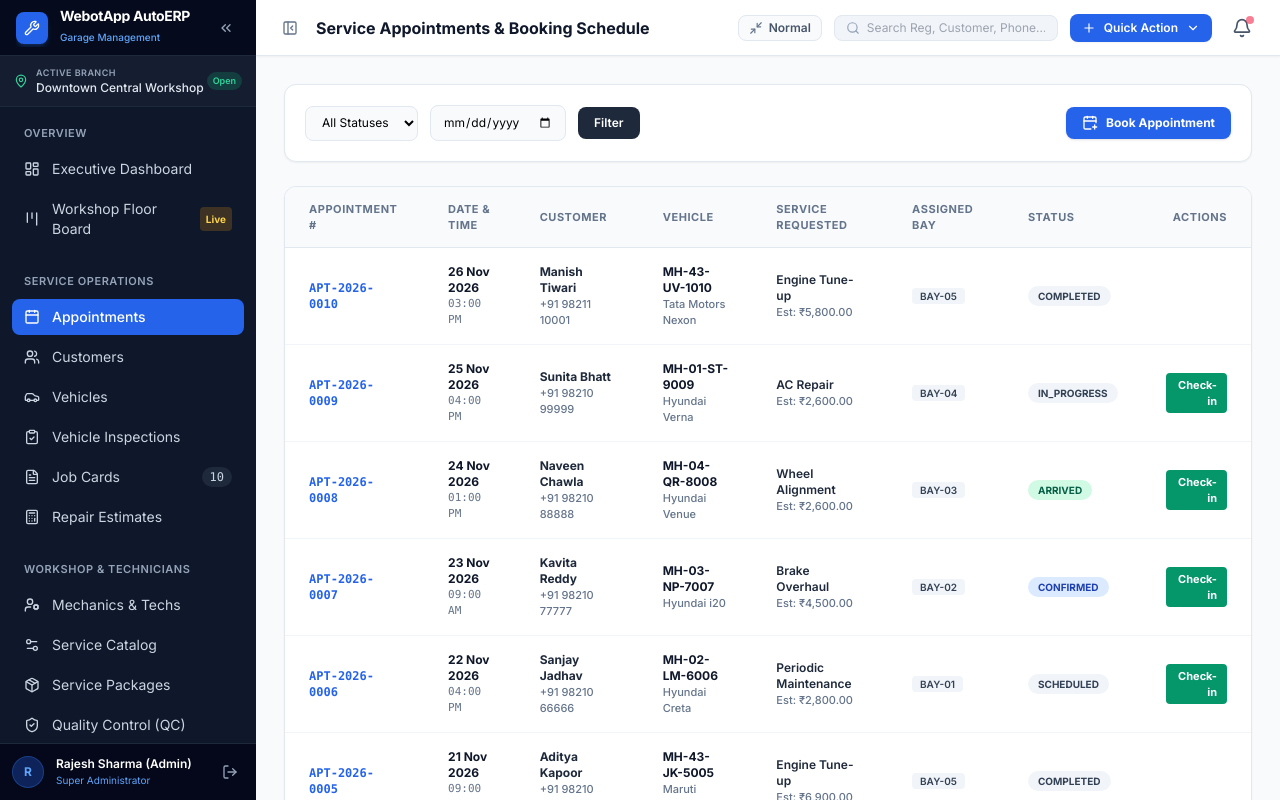
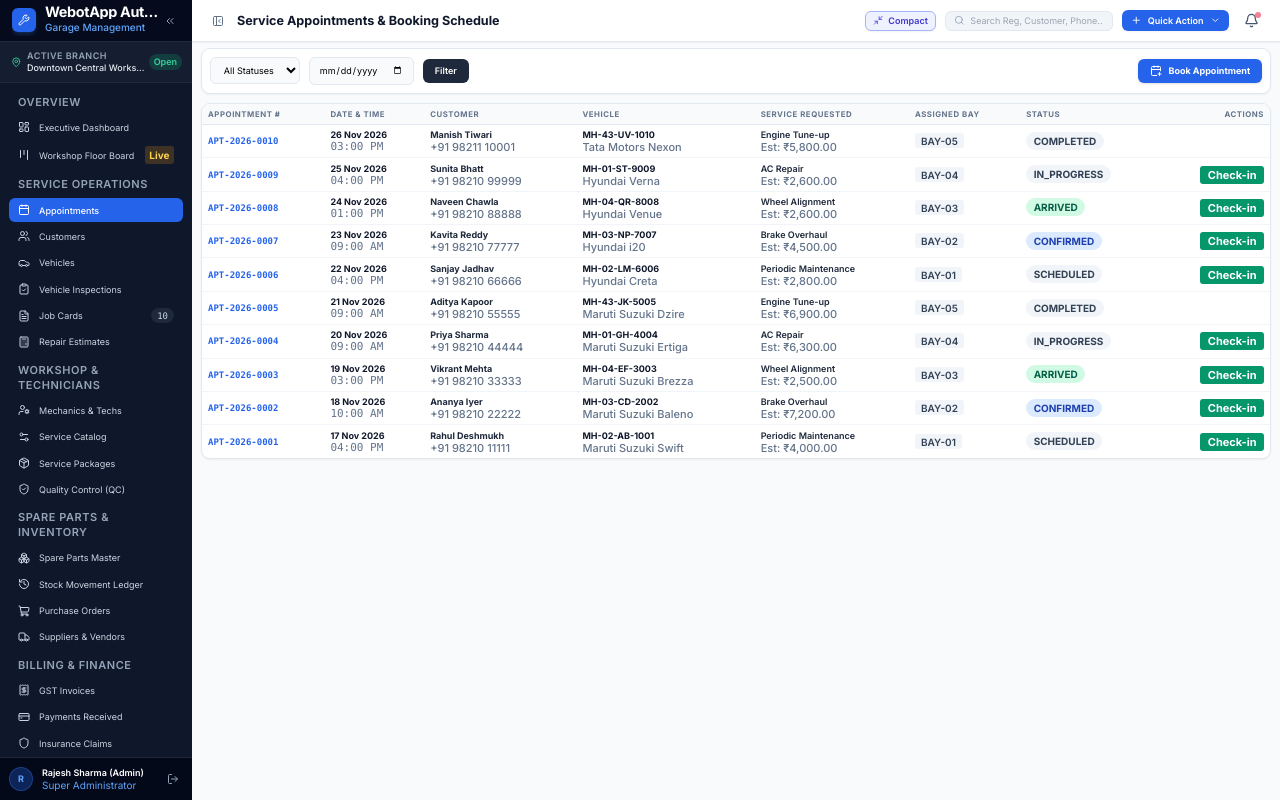
Before and after one commit to webotapp-academy/WebotApp-AutoERP, a Laravel app: page /appointments in a window 1280 px wide. Run offline with Laravel 12, Linux system fonts and the light colour scheme; a user stored in the database is signed in; data comes from the database, SQL or seed files in the repository; style sheets or scripts are compiled from the project's sources; some libraries are stand-ins or nearby versions.

Commit message:
style: reduce global and compact font sizes for high-density ERP view

```diff
--- a/resources/views/layouts/app.blade.php
+++ b/resources/views/layouts/app.blade.php
@@ -22,29 +22,66 @@
 
     <style>
         [x-cloak] { display: none !important; }
-        body { font-family: 'Inter', sans-serif; }
+
+        /* Global High-Density Typography Scale */
+        html {
+            font-size: 13.5px;
+            -webkit-font-smoothing: antialiased;
+            -moz-osx-font-smoothing: grayscale;
+        }
+        body {
+            font-family: 'Inter', -apple-system, BlinkMacSystemFont, "Segoe UI", Roboto, sans-serif;
+            font-size: 0.825rem;
+            line-height: 1.4;
+        }
 
         /* Compact ERP Density Styles */
-        .compact-erp main { padding: 0.75rem 1rem !important; }
-        .compact-erp .space-y-6 { margin-top: 0.75rem !important; margin-bottom: 0.75rem !important; }
-        .compact-erp table td { padding: 0.45rem 0.65rem !important; font-size: 0.8rem !important; }
-        .compact-erp table th { padding: 0.45rem 0.65rem !important; font-size: 0.7rem !important; }
-        .compact-erp .kpi-card { padding: 0.75rem 1rem !important; }
-        .compact-erp .p-5, .compact-erp .p-6 { padding: 0.85rem !important; }
-        .compact-erp .gap-4 { gap: 0.65rem !important; }
-        .compact-erp .gap-6 { gap: 0.75rem !important; }
-        .compact-erp h1 { font-size: 1.35rem !important; }
-        .compact-erp h2 { font-size: 1.15rem !important; }
-        .compact-erp h3 { font-size: 0.95rem !important; }
+        html.compact-erp, body.compact-erp {
+            font-size: 12px !important;
+        }
+        .compact-erp main { padding: 0.5rem 0.75rem !important; }
+        .compact-erp .space-y-6 > * + * { margin-top: 0.75rem !important; }
+        .compact-erp .space-y-4 > * + * { margin-top: 0.55rem !important; }
+        .compact-erp .space-y-3 > * + * { margin-top: 0.45rem !important; }
+        .compact-erp table td { padding: 0.35rem 0.5rem !important; font-size: 0.75rem !important; }
+        .compact-erp table th { padding: 0.35rem 0.5rem !important; font-size: 0.65rem !important; }
+        .compact-erp .kpi-card { padding: 0.6rem 0.75rem !important; }
+        .compact-erp .p-6 { padding: 0.75rem !important; }
+        .compact-erp .p-5 { padding: 0.65rem !important; }
+        .compact-erp .p-4 { padding: 0.55rem !important; }
+        .compact-erp .gap-6 { gap: 0.65rem !important; }
+        .compact-erp .gap-4 { gap: 0.5rem !important; }
+        .compact-erp h1 { font-size: 1.2rem !important; }
+        .compact-erp h2 { font-size: 1.05rem !important; }
+        .compact-erp h3 { font-size: 0.875rem !important; }
+        .compact-erp h4 { font-size: 0.8rem !important; }
+        .compact-erp button,
+        .compact-erp input,
+        .compact-erp select,
+        .compact-erp textarea {
+            font-size: 0.75rem !important;
+        }
+        .compact-erp aside nav a {
+            padding-top: 0.35rem !important;
+            padding-bottom: 0.35rem !important;
+            font-size: 0.75rem !important;
+        }
     </style>
 </head>
 <body class="h-full flex overflow-hidden"
       x-data="{
           sidebarOpen: false,
           sidebarCollapsed: (localStorage.getItem('sidebar_collapsed') === 'true'),
-          compactMode: (localStorage.getItem('compact_mode') === 'true'),
+          compactMode: (localStorage.getItem('compact_mode') === null ? true : localStorage.getItem('compact_mode') === 'true'),
           quickActionOpen: false
       }"
+      x-init="
+          $watch('compactMode', val => {
+              localStorage.setItem('compact_mode', val);
+              document.documentElement.classList.toggle('compact-erp', val);
+          });
+          if (compactMode) document.documentElement.classList.add('compact-erp');
+      "
       :class="{ 'compact-erp': compactMode }">
 
     <!-- Mobile Sidebar Backdrop -->
```
